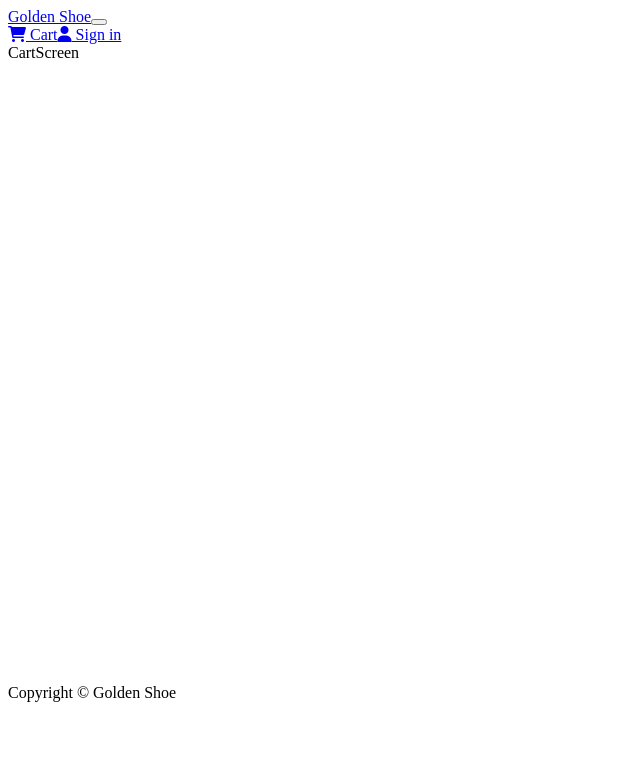
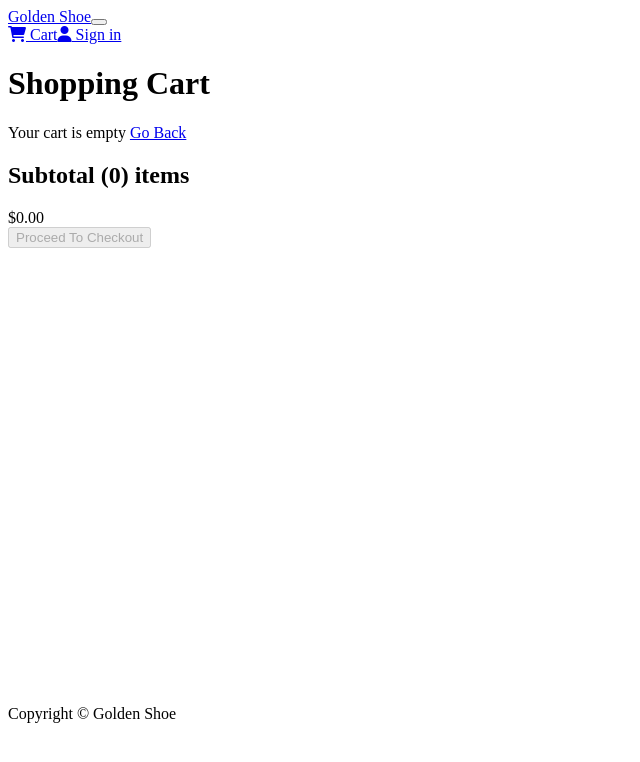
Before and after one commit to dhruv50ae/rMERNshop, a React (Create React App) app in the folder frontend/: page /cart in a window 1280 px wide. Shown: the top 762 px of the page, without its empty margins (0-640 px from the left). Built offline with nearby package versions, Linux system fonts and the light colour scheme; the HTML template or start-up script is replaced by a standard one.

Commit message:
stable cart

```diff
--- a/frontend/src/screens/CartScreen.js
+++ b/frontend/src/screens/CartScreen.js
@@ -16,6 +16,7 @@
 const CartScreen = () => {
   const location = useLocation();
   const { id } = useParams();
+  const history = useLocation();
   const productId = id;
   const qty = location.search ? Number(location.search.split("=")[1]) : 1;
 
@@ -29,7 +30,94 @@
       dispatch(addToCart(productId, qty));
     }
   }, [dispatch, productId, qty]);
-  return <div>CartScreen</div>;
+
+  const removeFromCartHandler = (id) => {
+    console.log("remove");
+  };
+
+  const checkoutHandler = () => {
+    history.push("/login?redirect=shipping");
+  };
+  return (
+    <Row>
+      <Col md={8}>
+        <h1>Shopping Cart</h1>
+        {cartItems.length === 0 ? (
+          <Message>
+            Your cart is empty <Link to="/">Go Back</Link>
+          </Message>
+        ) : (
+          <ListGroup variant="flush">
+            {cartItems.map((item) => (
+              <ListGroup.Item key={item.product}>
+                <Row>
+                  <Col md={2}>
+                    <Image src={item.image} alt={item.name} fluid rounded />
+                  </Col>
+                  <Col md={3}>
+                    <Link to={`/product/${item.product}`}>{item.name}</Link>
+                  </Col>
+                  <Col md={2}>${item.price}</Col>
+                  <Col md={2}>
+                    <Form.Control
+                      as="select"
+                      value={item.qty}
+                      onChange={(e) =>
+                        dispatch(
+                          addToCart(item.product, Number(e.target.value))
+                        )
+                      }
+                    >
+                      {[...Array(item.countInStock).keys()].map((x) => (
+                        <option key={x + 1} value={x + 1}>
+                          {x + 1}
+                        </option>
+                      ))}
+                    </Form.Control>
+                  </Col>
+                  <Col md={2}>
+                    <Button
+                      type="button"
+                      variant="light"
+                      onClick={() => removeFromCartHandler(item.product)}
+                    >
+                      <i className="fas fa-trash"></i>
+                    </Button>
+                  </Col>
+                </Row>
+              </ListGroup.Item>
+            ))}
+          </ListGroup>
+        )}
+      </Col>
+      <Col md={4}>
+        <Card>
+          <ListGroup variant="flush">
+            <ListGroup.Item>
+              <h2>
+                Subtotal ({cartItems.reduce((acc, item) => acc + item.qty, 0)})
+                items
+              </h2>
+              $
+              {cartItems
+                .reduce((acc, item) => acc + item.qty * item.price, 0)
+                .toFixed(2)}
+            </ListGroup.Item>
+            <ListGroup.Item>
+              <Button
+                type="button"
+                className="btn-block"
+                disabled={cartItems.length === 0}
+                onClick={checkoutHandler}
+              >
+                Proceed To Checkout
+              </Button>
+            </ListGroup.Item>
+          </ListGroup>
+        </Card>
+      </Col>
+    </Row>
+  );
 };
 
 export default CartScreen;
```
